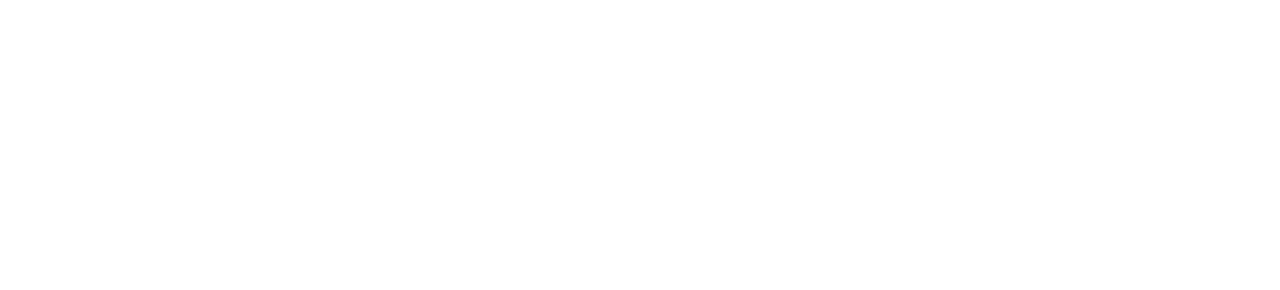
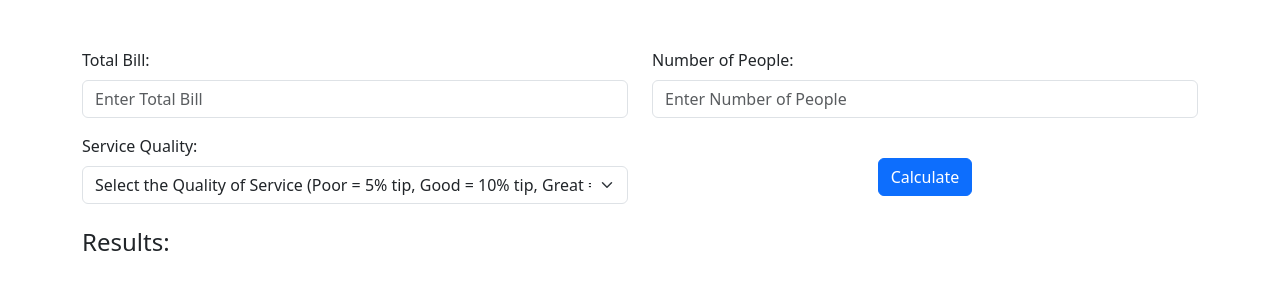
Before and after one commit to J-Groesbeck/Tip-Calculator, a plain HTML site: page index.html in a window 1280 px wide. Drawn offline with nearby package versions, Linux system fonts and the light colour scheme.

Commit message:
Added HTML

```diff
--- a/index.html
+++ b/index.html
@@ -1,15 +1,13 @@
 <!doctype html>
 <html lang="en">
     <head>
-        <title>Title</title>
-        <!-- Required meta tags -->
+        <title>Tip Calculator App</title>
         <meta charset="utf-8" />
         <meta
             name="viewport"
             content="width=device-width, initial-scale=1, shrink-to-fit=no"
         />
         <link rel="stylesheet" href="style.css">
-        <!-- Bootstrap CSS v5.2.1 -->
         <link
             href="https://cdn.jsdelivr.net/npm/bootstrap@5.3.2/dist/css/bootstrap.min.css"
             rel="stylesheet"
@@ -22,7 +20,47 @@
         <header>
             <!-- place navbar here -->
         </header>
-        <main></main>
+        <main>
+            <div class="container mt-5">
+                <div class="row">
+                    <div class="col-md-6">
+                        <!-- Input for Bill Amount -->
+                        <label for="totalBill" class="form-label">Total Bill:</label>
+                        <input type="text" class="form-control" id="totalBill" placeholder="Enter Total Bill"/>
+                    </div>
+                    <div class="col-md-6">
+                        <!-- Input for Number of People -->
+                        <label for="numOfPpl" class="form-label">Number of People:</label>
+                        <input type="text" class="form-control" id="numOfPpl" placeholder="Enter Number of People"/>
+                    </div>
+                </div>
+                <div class="row mt-3">
+                    <div class="col-md-6">
+                        <!-- Dropdown For Service Quality -->
+                        <label for="serviceQuality" class="form-label">Service Quality:</label>
+                        <select class="form-select" itemref="serviceQuality">
+                            <option value="Default">Select the Quality of Service (Poor = 5% tip, Good = 10% tip, Great = 20% tip)</option>
+                            <option value="Poor">Poor</option>
+                            <option value="Good">Good</option>
+                            <option value="Great">Great</option>
+                        </select>
+                    </div>
+                    <div class="col-md-6 mt-4 text-center">
+                        <!-- Button to trigger calculation -->
+                        <button class="btn btn-primary" onclick="calculateAndDisplay()">Calculate</button>
+                    </div>
+                </div>
+                <div class="row mt-4">
+                    <div class="col-md-12">
+                        <!-- Results Section -->
+                        <h4>Results:</h4>
+                        <p id="tipResult"></p>
+                        <p id="totalBillResult"></p>
+                        <p id="amtPerPersonResult"></p>
+                    </div>
+                </div>
+            </div>
+        </main>
         <footer>
             <!-- place footer here -->
         </footer>
```
